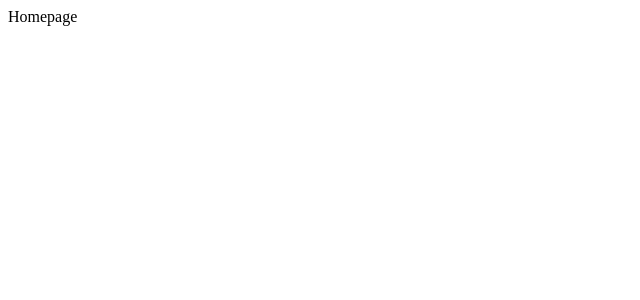
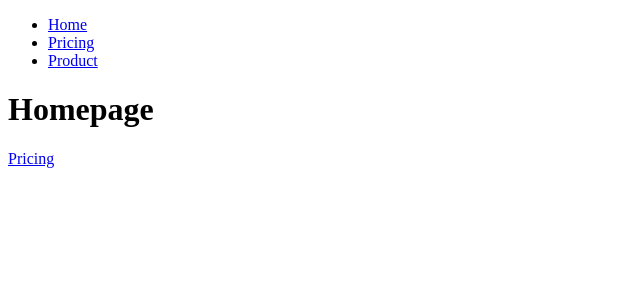
Before and after one commit to zeinabmontaghemi/worldwise, a React (Vite) app: page / in a window 1280 px wide. Shown: the top 300 px of the page, without its empty margins (0-640 px from the left). Built offline with nearby package versions, Linux system fonts and the light colour scheme.

Commit message:
linked pages

```diff
--- a/src/App.jsx
+++ b/src/App.jsx
@@ -1,6 +1,8 @@
 import { BrowserRouter, Route, Routes } from "react-router-dom";
 import Product from "./pages/Product";
 import Homepage from "./pages/Homepage";
+import PageNotFound from "./pages/PageNotFound";
+import Pricing from "./pages/Pricing";
 
 function App() {
   return (
@@ -8,7 +10,8 @@ function App() {
       <Routes>
         <Route path="/" element={<Homepage />} />
         <Route path="product" element={<Product />} />
-        <Route path="pricing" element={<Product />} />
+        <Route path="pricing" element={<Pricing />} />
+        <Route path="*" element={<PageNotFound />} />
       </Routes>
     </BrowserRouter>
   );
--- /dev/null
+++ b/src/components/PageNav.jsx
@@ -0,0 +1,21 @@
+import { NavLink } from "react-router-dom";
+
+function PageNav() {
+  return (
+    <nav>
+      <ul>
+        <li>
+          <NavLink to="/">Home</NavLink>
+        </li>
+        <li>
+          <NavLink to="/pricing">Pricing</NavLink>
+        </li>
+        <li>
+          <NavLink to="/product">Product</NavLink>
+        </li>
+      </ul>
+    </nav>
+  );
+}
+
+export default PageNav;
--- a/src/pages/Homepage.jsx
+++ b/src/pages/Homepage.jsx
@@ -1,5 +1,14 @@
+import { Link } from "react-router-dom";
+import PageNav from "../components/PageNav";
+
 function Homepage() {
-  return <div>Homepage</div>;
+  return (
+    <div>
+      <PageNav />
+      <h1>Homepage</h1>
+      <Link to="/pricing">Pricing</Link>
+    </div>
+  );
 }
 
 export default Homepage;
--- /dev/null
+++ b/src/pages/PageNotFound.jsx
@@ -0,0 +1,11 @@
+import PageNav from "../components/PageNav";
+
+function PageNotFound() {
+  return (
+    <div>
+      <PageNav /> Not found
+    </div>
+  );
+}
+
+export default PageNotFound;
--- a/src/pages/Product.jsx
+++ b/src/pages/Product.jsx
@@ -1,5 +1,12 @@
+import PageNav from "../components/PageNav";
+
 function Product() {
-  return <div>product</div>;
+  return (
+    <div>
+      <PageNav />
+      <h1>product</h1>
+    </div>
+  );
 }
 
 export default Product;
```
